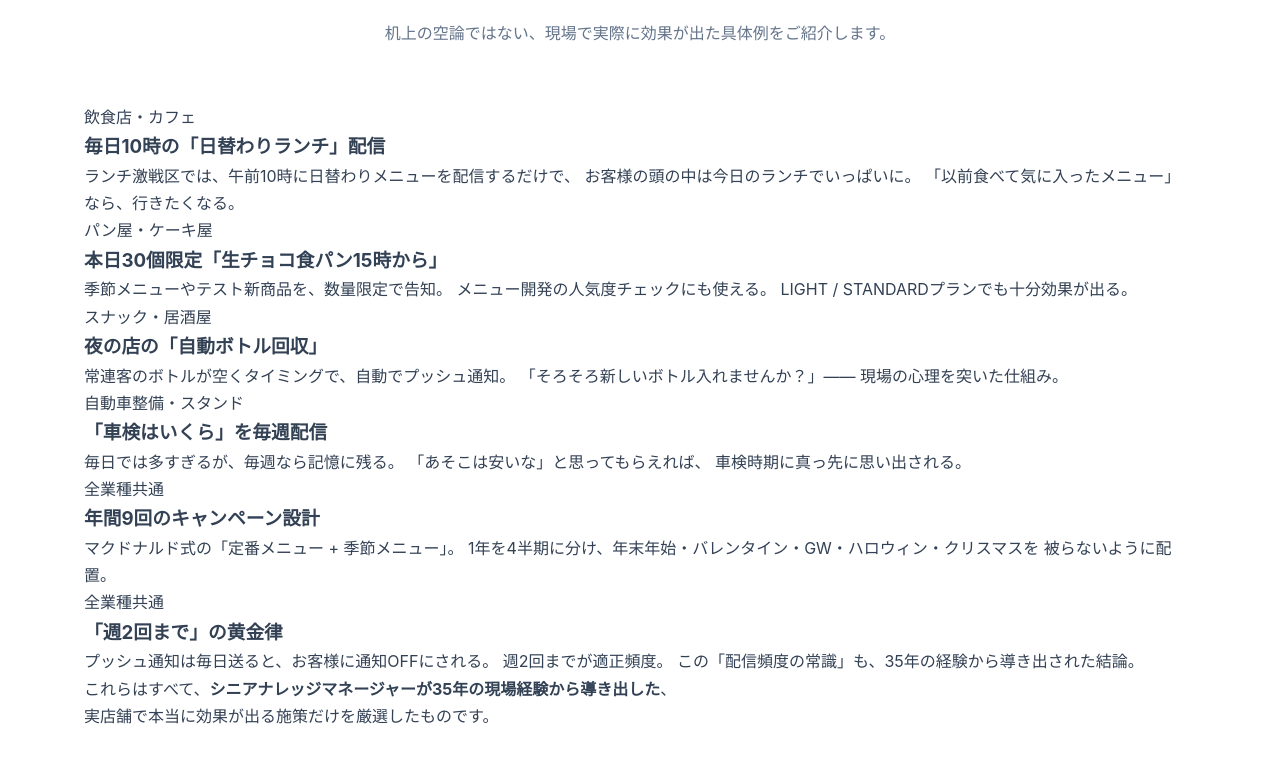
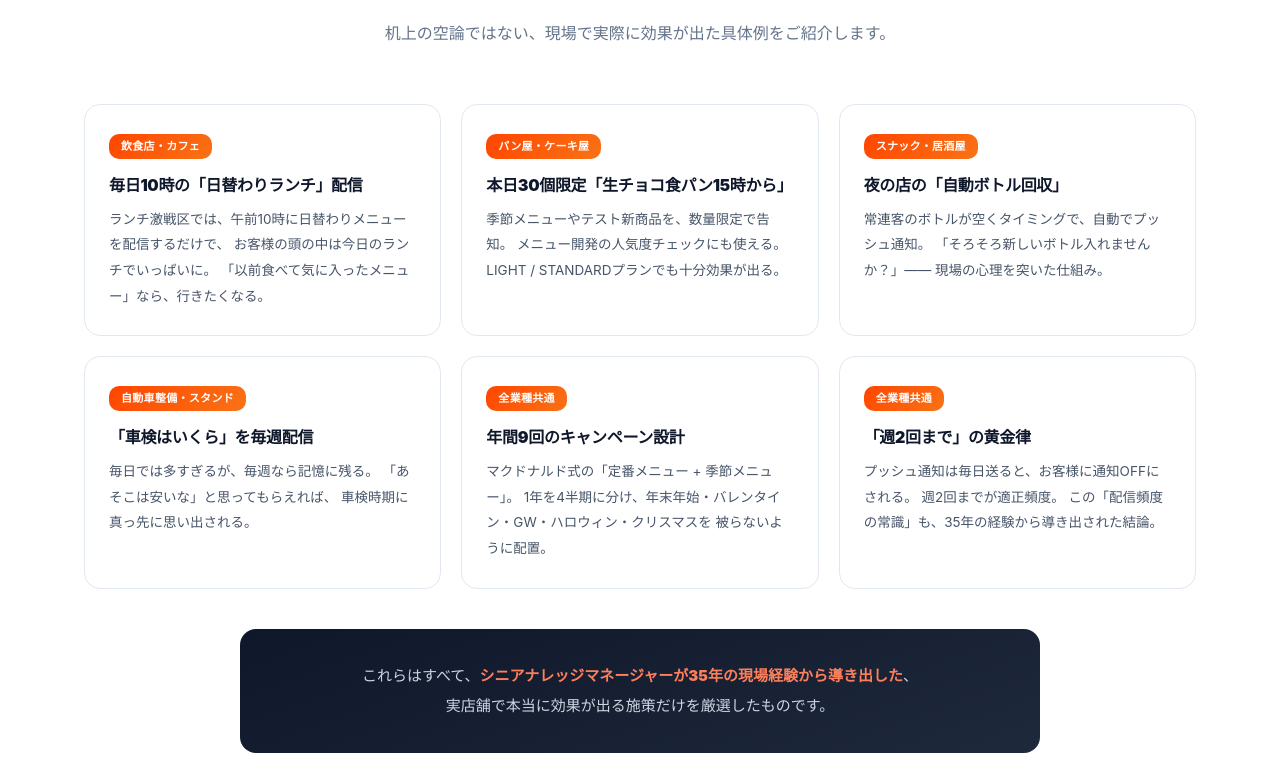
Before and after one commit to thellcishii-lang/push-taro, a Next.js app: page / in a window 1280 px wide. Shown: the part 4796-5580 px from the top of the page. Built offline with nearby package versions, Linux system fonts and the light colour scheme; no server answers.

Commit message:
Add styles for know-how section
Added styles for know-how section including grid layout, cards, badges, and conclusion.

```diff
--- a/app/lp.css
+++ b/app/lp.css
@@ -2131,3 +2131,86 @@
     transform: none;
   }
 }
+
+/* ============================================================
+   KNOW-HOW SECTION（現場ノウハウ）
+============================================================ */
+.know-how-grid {
+  display: grid;
+  grid-template-columns: repeat(auto-fit, minmax(280px, 1fr));
+  gap: 20px;
+  margin-bottom: 40px;
+}
+.know-how-card {
+  background: #fff;
+  border: 1px solid var(--slate-200);
+  border-radius: 16px;
+  padding: 26px 24px;
+  transition: all 0.25s;
+  position: relative;
+  overflow: hidden;
+}
+.know-how-card::before {
+  content: '';
+  position: absolute;
+  top: 0;
+  left: 0;
+  right: 0;
+  height: 3px;
+  background: linear-gradient(90deg, #ff4500, #fb923c);
+  transform: scaleX(0);
+  transform-origin: left;
+  transition: transform 0.3s;
+}
+.know-how-card:hover::before {
+  transform: scaleX(1);
+}
+.know-how-card:hover {
+  transform: translateY(-4px);
+  box-shadow: 0 16px 40px rgba(255,69,0,0.08);
+  border-color: #ffedd5;
+}
+.know-how-badge {
+  display: inline-block;
+  font-size: 11px;
+  font-weight: 800;
+  padding: 3px 12px;
+  border-radius: 10px;
+  background: linear-gradient(135deg, #ff4500, #f97316);
+  color: #fff;
+  letter-spacing: 0.3px;
+  margin-bottom: 14px;
+}
+.know-how-card h3 {
+  font-size: 16px;
+  font-weight: 900;
+  color: var(--slate-900);
+  margin-bottom: 10px;
+  letter-spacing: -0.3px;
+  line-height: 1.5;
+}
+.know-how-card p {
+  font-size: 13.5px;
+  color: var(--slate-600);
+  line-height: 1.9;
+  margin: 0;
+}
+.know-how-conclusion {
+  text-align: center;
+  max-width: 800px;
+  margin: 0 auto;
+  padding: 32px 36px;
+  background: linear-gradient(160deg, #0f172a, #1e293b);
+  border-radius: 16px;
+  color: #fff;
+}
+.know-how-conclusion p {
+  font-size: 15px;
+  color: #cbd5e1;
+  line-height: 2;
+  margin: 0;
+}
+.know-how-conclusion strong {
+  color: #fd7e5a;
+  font-weight: 900;
+}
```
